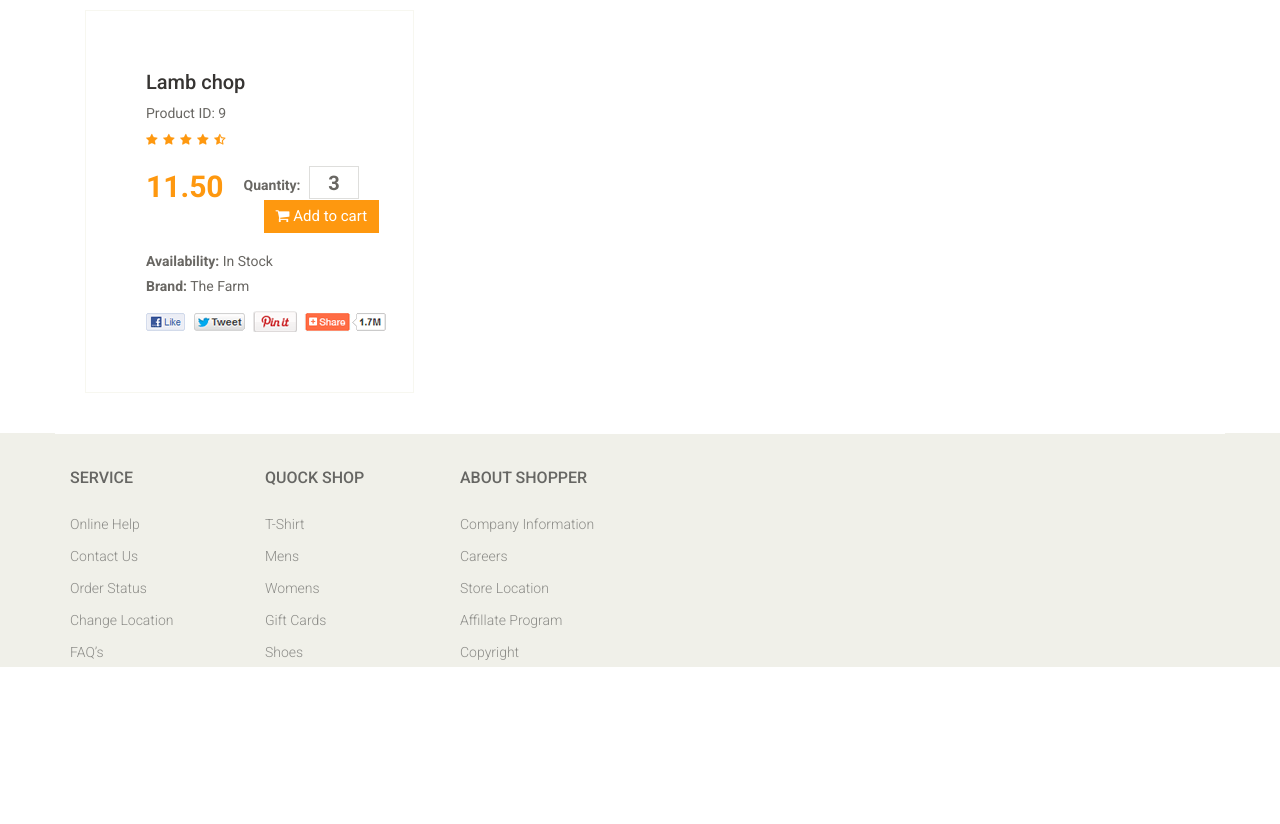
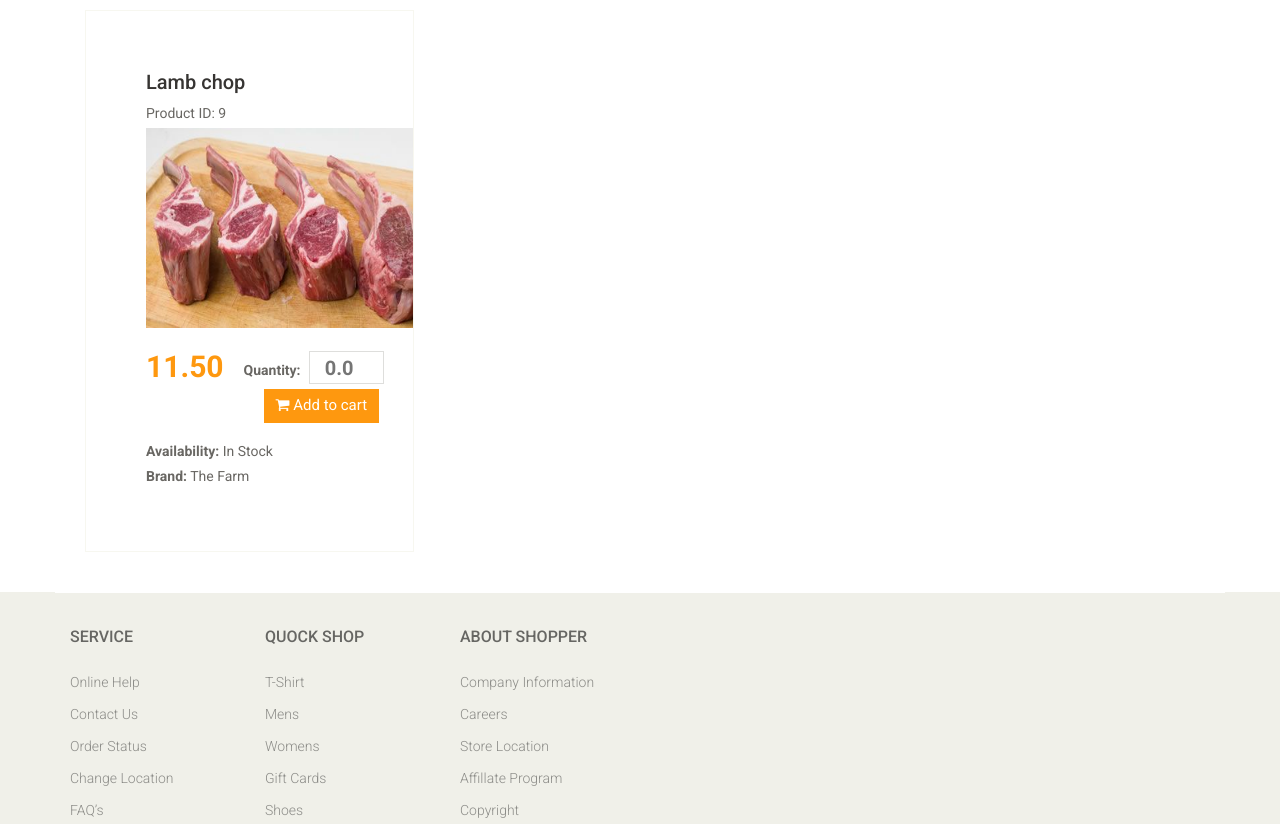
Before and after one commit to Darbados/Store, a Django app: page /store/category/5 in a window 1280 px wide. Shown: the part 198-1022 px from the top of the page. Before the commit the page ends 865 px from the top, so only its background shows below. Run offline with Django 3.2, Linux system fonts and the light colour scheme; data comes from the database, SQL or seed files in the repository; both versions use the stored data as it was after the commit.

Commit message:
making additional adjustments

```diff
--- a/eBag/store/models.py
+++ b/eBag/store/models.py
@@ -26,7 +26,7 @@ class Product(models.Model):
     name = models.CharField(max_length=200, default="")
     price = models.DecimalField(max_digits=10, decimal_places=2, default=0.0)
     brand = models.CharField(max_length=100, default="")
-    image = models.ImageField(upload_to='store/static/store/products/%Y_%m_%d', blank=True)
+    image = models.ImageField(upload_to='./static/store/products/%Y_%m_%d', blank=True)
     created = models.DateTimeField(auto_now_add=True)
     updated = models.DateTimeField(auto_now=True)
     description = models.TextField(default="")
--- a/eBag/store/static/store/css/main.css
+++ b/eBag/store/static/store/css/main.css
@@ -2513,7 +2513,7 @@ h2.title {
 }
 
 .quantity {
-    width: 75px;
+    width: 75px!important;
     margin: 5px auto;
 }
 
--- a/eBag/store/static/store/js/main.js
+++ b/eBag/store/static/store/js/main.js
@@ -24,26 +24,60 @@ $(document).ready(function(){
 	});
 
 	$('a.add-to-cart').on('click', function(e){
-	    e.preventDefault()
+	    e.preventDefault();
         if ($(this).closest('div').find('.quantity').val() > 0){
-            product = $(this).data('product');
-            price = parseFloat($(this).data('price'));
-            quantity = parseFloat($(this).closest('.productinfo').find('.quantity').val());
-            description = $(this).data('description');
-            category = $(this).data('category');
+            let product = $(this).data('product');
+            let price = parseFloat($(this).data('price'));
+            let quantity = parseFloat($(this).closest('.productinfo').find('.quantity').val());
+            let description = $(this).data('description');
+            let category = $(this).data('category');
 
-            if (window.sessionStorage.getItem('Products').length != 0){
-                curr_order = window.sessionStorage.getItem('Products').split('|NP|').length++;
-                order = "Product" + curr_order + ":|Q-" + quantity + "|SP-" + price + "|Pr-" + product + "=" + (price*quantity) + "|CAT-" + category + "|Desc-" + description;
-                orders_array = window.sessionStorage.getItem('Products');
+            if (window.sessionStorage.getItem('Products').length !== 0){
+                let curr_order = window.sessionStorage.getItem('Products').split('|NP|').length++;
+                let order = "Product" + curr_order + ":|Q-" + quantity + "|SP-" + price + "|Pr-" + product + "=" + (price*quantity) + "|CAT-" + category + "|Desc-" + description;
+                let orders_array = window.sessionStorage.getItem('Products');
 
                 console.log("Product", order);
 
                 orders_array = orders_array + '|NP|' + order;
                 window.sessionStorage.setItem('Products', orders_array);
             } else {
-                order = "Product1" + ":|Q-" + quantity + "|SP-" + price + "|Pr-" + product + "=" + (price*quantity) + "|CAT-" + category + "|Desc-" + description;
-                orders_array = window.sessionStorage.getItem('Products');
+                let order = "Product1" + ":|Q-" + quantity + "|SP-" + price + "|Pr-" + product + "=" + (price*quantity) + "|CAT-" + category + "|Desc-" + description;
+                let orders_array = window.sessionStorage.getItem('Products');
+                orders_array = orders_array + order + '|NP|';
+
+                console.log("Product", order);
+
+                window.sessionStorage.setItem('Products', orders_array)
+            }
+        } else {
+            alert("You can't add 0 items to your bag.")
+        }
+	});
+
+    $('button.cart').on('click', function(){
+        if ($(this).closest('div').find('.quantity').val() > 0){
+            let product = $(this).data('product');
+            let price = parseFloat($(this).data('price'));
+            let quantity = parseFloat($(this).closest('div').find('.quantity').val());
+            let description = $(this).data('description');
+            let category = $(this).data('category');
+
+            if (window.sessionStorage.getItem('Products').length !== 0){
+                let curr_order = window.sessionStorage.getItem('Products').split('|NP|').length++;
+                let order = "Product" + curr_order + ":|Q-" + quantity + "|SP-" + price + "|Pr-" + product + "=" + (price*quantity) + "|CAT-" + category + "|Desc-" + description;
+                let orders_array = window.sessionStorage.getItem('Products');
+
+                console.log("Product", order);
+
+                if (orders_array.indexOf(order) === -1 ){
+                    orders_array = orders_array + '|NP|' + order;
+                    window.sessionStorage.setItem('Products', orders_array);
+                }
+
+            } else {
+                let order = "Product1" + ":|Q-" + quantity + "|SP-" + price + "|Pr-" + product + "=" + (price*quantity) + "|CAT-" + category + "|Desc-" + description;
+                let orders_array = window.sessionStorage.getItem('Products');
                 orders_array = orders_array + order + '|NP|';
 
                 console.log("Product", order);
--- a/eBag/store/templates/store/category.html
+++ b/eBag/store/templates/store/category.html
@@ -102,25 +102,24 @@
 						{% for product in products %}
 							<div class="col-sm-5">
 								<div class="product-information"><!--/product-information-->
+									{% if product.quantity > 0 %}
 										<h2>{{ product.name }}</h2>
 										<p>Product ID: {{ product.id }}</p>
-									<img src="{% static 'store/images/product-details/rating.png' %}" alt="" />
+										<img src="../../{{ product.image.url }}" alt="{{ product.name }}" width="300" height="200"/>
 										<span>
 											<span>{{ product.price }}</span>
 											<label>Quantity:</label>
-										<input type="text" value="3" />
-										<button type="button" class="btn btn-fefault cart">
+											<input type="number" class="quantity" placeholder="0.0" step="0.1" min="0.0"/>
+											<button type="button" class="btn btn-fefault cart" data-product="{{ product.name }}" data-price="{{ product.price }}" data-category="{{ pr.category }}" data-description="{{ pr.description }}">
 												<i class="fa fa-shopping-cart"></i>
 												Add to cart
 											</button>
 										</span>
-									{% if product.quantity > 0 %}
 										<p><b>Availability:</b> In Stock</p>
+										<p><b>Brand:</b> {{ product.brand }}</p>
 									{% else %}
 										<p>We expect new delivery tomorrow...</p>
 									{% endif %}
-									<p><b>Brand:</b> {{ product.brand }}</p>
-									<a href=""><img src="images/product-details/share.png" class="share img-responsive"  alt="" /></a>
 								</div><!--/product-information-->
 							</div>
 						{% endfor %}
--- a/eBag/store/templates/store/index.html
+++ b/eBag/store/templates/store/index.html
@@ -183,7 +183,7 @@
 												<div class="product-image-wrapper">
 													<div class="single-products">
 														<div class="productinfo text-center">
-															<img src="../../../../{{pr.image}}" alt="product_{{ pr.name }}" width="300"/>
+															<img src="../../{{pr.image.url}}" alt="product_{{ pr.name }}" width="300" height="300"/>
 															<h2>{{ pr.price }}lv. per {{ pr.unit }}</h2>
 															<p>{{ pr.name }}</p>
 															<p class="text-justify">{{ pr.description }}</p>
@@ -204,7 +204,7 @@
 													<div class="product-image-wrapper">
 														<div class="single-products">
 															<div class="productinfo text-center">
-																<img src="{{ pr.image }}" alt="product_{{ pr.name }}" width="300"/>
+																<img src="../../{{ pr.image.url }}" alt="product_{{ pr.name }}" width="300" height="200"/>
 																<h2>{{ pr.price }}lv. per {{ pr.unit }}</h2>
 																<p>{{ pr.name }}</p>
 																<p class="text-justify">{{ pr.description }}</p>
```
Also changed, not shown: eBag/db.sqlite3. Lines whose indentation alone changed are shown as unchanged.
